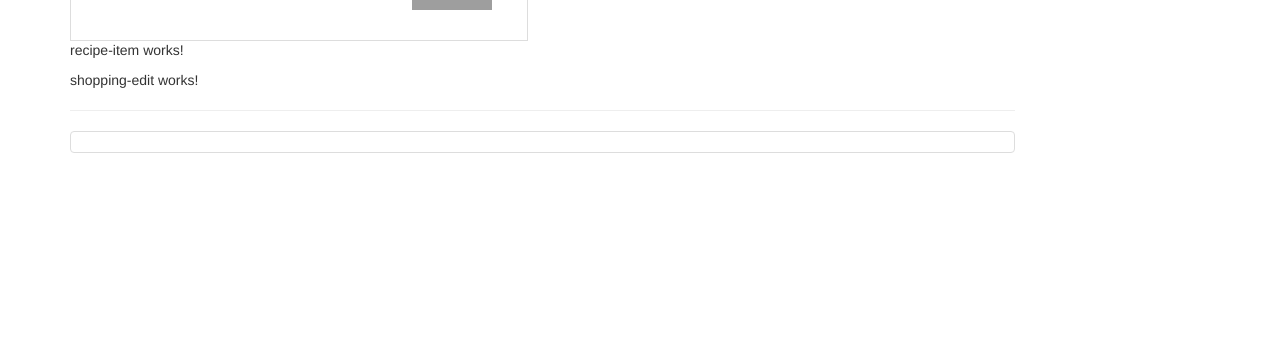
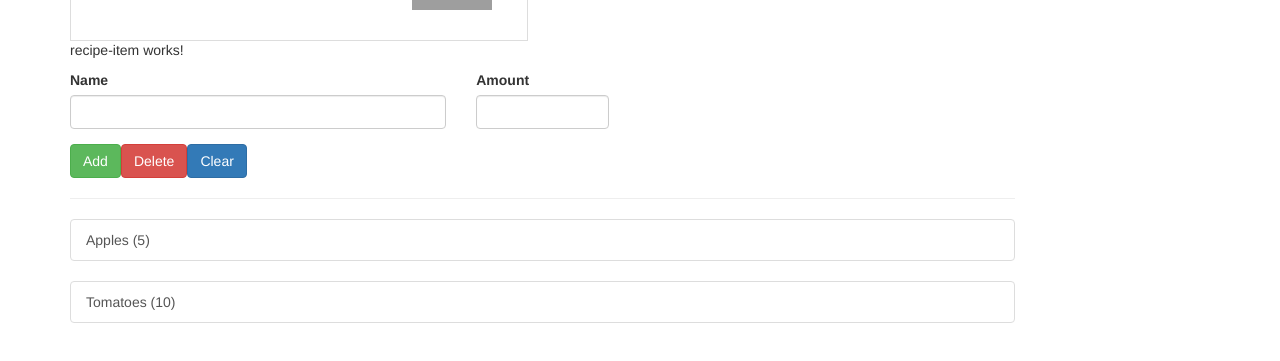
Before and after one commit to Charl913/Angular-Project, an Angular app: page / in a window 1280 px wide. Shown: the part 349-710 px from the top of the page. Built offline with nearby package versions, Linux system fonts and the light colour scheme; grey boxes are pictures that could not be loaded.

Commit message:
Create Ingredient Model & Modify Shopping List

```diff
--- a/src/app/content/shopping-list/shopping-edit/shopping-edit.component.html
+++ b/src/app/content/shopping-list/shopping-edit/shopping-edit.component.html
@@ -1 +1,23 @@
-<p>shopping-edit works!</p>
+<div class="row">
+    <div class="col-xs-12">
+        <form >
+            <div class="row">
+                <div class="col-sm-5 form-group">
+                    <label for="name">Name</label>
+                    <input type="text" id="name" class="form-control">
+                </div>
+                <div class="col-sm-2 form-group">
+                    <label for="amount">Amount</label>
+                    <input type="number" id="amount" class="form-control">
+                </div>
+            </div>
+            <div class="row">
+                <div class="col-xs-12">
+                    <button class="btn btn-success" type="submit">Add</button>
+                    <button class="btn btn-danger" type="button">Delete</button>
+                    <button class="btn btn-primary" type="button">Clear</button>
+                </div>
+            </div>
+        </form>
+    </div>
+</div>
--- a/src/app/content/shopping-list/shopping-list.component.html
+++ b/src/app/content/shopping-list/shopping-list.component.html
@@ -2,8 +2,10 @@
     <div class="col-xs-10">
         <app-shopping-edit></app-shopping-edit>
         <hr>
-        <ul class="list-group">
-            <a href="#" class="list-group-item" style="cursor: pointer;"></a>
+        <ul class="list-group" *ngFor="let ingredient of ingredients">
+            <a href="#" class="list-group-item" style="cursor: pointer;">
+                {{ingredient.name}} ({{ingredient.amount}})
+            </a>
         </ul>
     </div>
 </div>
--- a/src/app/content/shopping-list/shopping-list.component.ts
+++ b/src/app/content/shopping-list/shopping-list.component.ts
@@ -1,4 +1,5 @@
 import { Component, OnInit } from '@angular/core';
+import { Ingredient } from 'src/app/shared/ingredient.model';
 
 @Component({
   selector: 'app-shopping-list',
@@ -6,7 +7,10 @@
   styleUrls: ['./shopping-list.component.css']
 })
 export class ShoppingListComponent implements OnInit {
-  ingredients = [];
+  ingredients: Ingredient [] = [
+    new Ingredient('Apples', 5),
+    new Ingredient('Tomatoes', 10)
+  ];
 
   constructor() { }
 
--- /dev/null
+++ b/src/app/shared/ingredient.model.ts
@@ -0,0 +1,3 @@
+export class Ingredient {
+    constructor(public name: string, public amount: number) {}
+}
```
